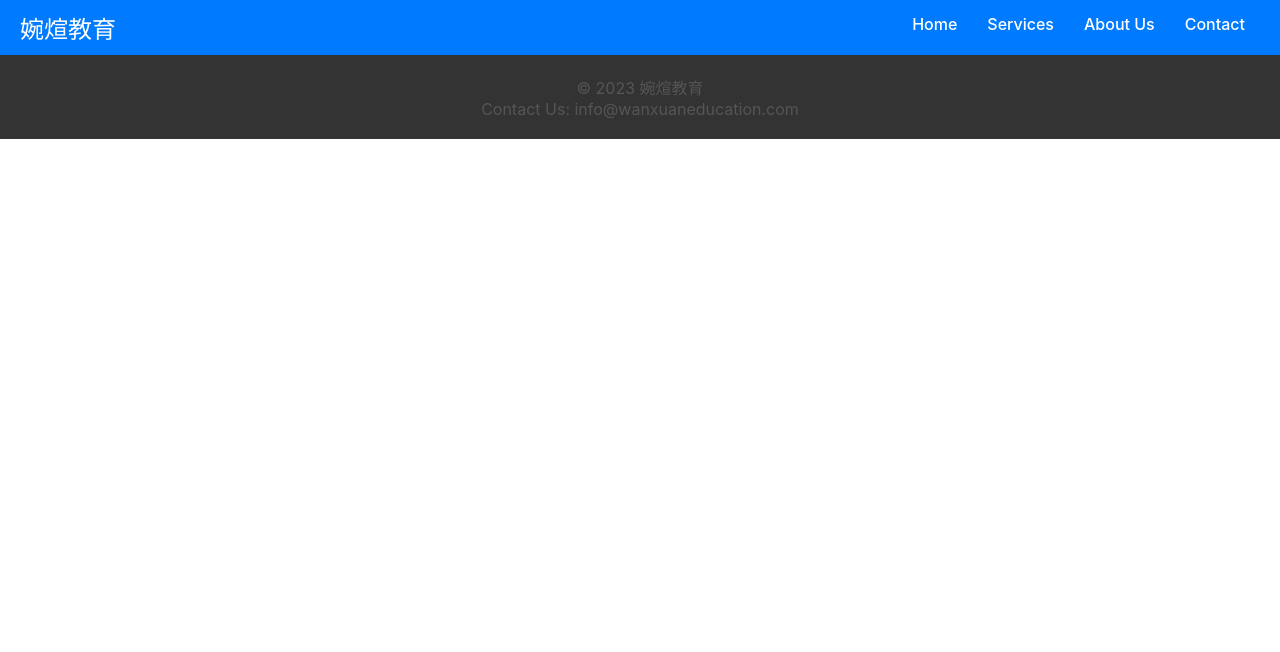
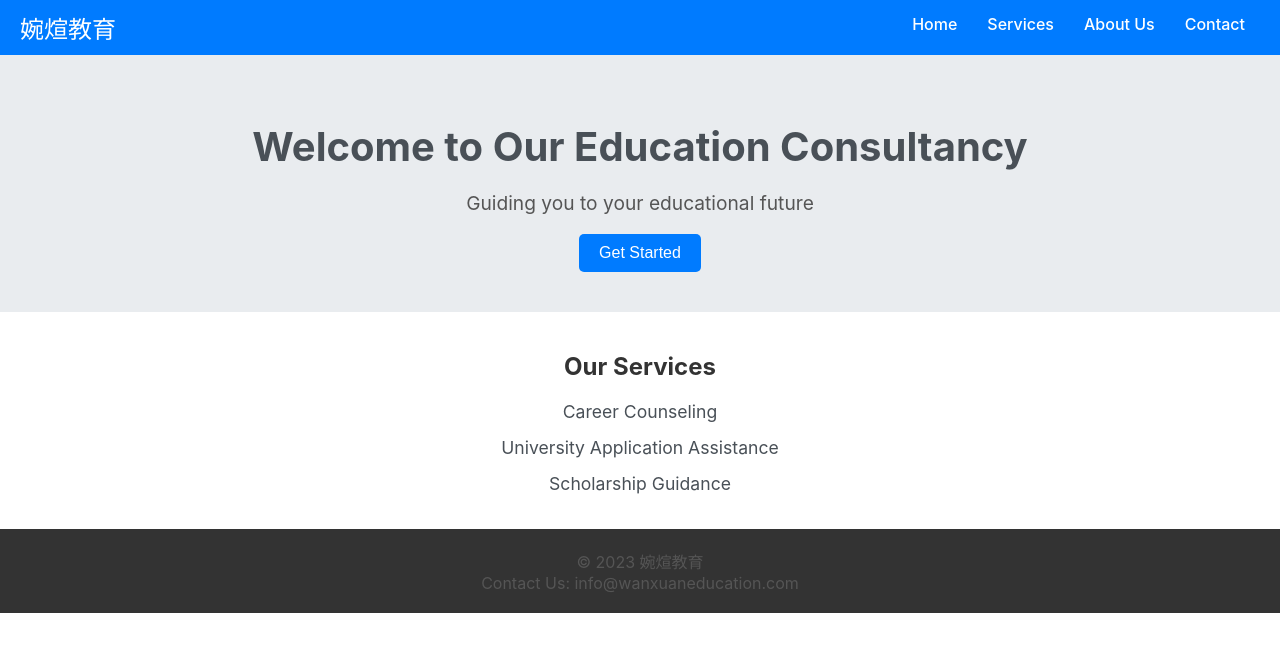
Before and after one commit to hunglun/wanxuan-website, a React (Create React App) app: page / in a window 1280 px wide. Shown: the top 652 px of the page. Built offline with nearby package versions, Linux system fonts and the light colour scheme.

Commit message:
added HeroSection and Services

```diff
--- a/src/App.css
+++ b/src/App.css
@@ -81,6 +81,55 @@ header nav a:hover {
 }
 
 
+/* Hero Section Styles */
+.hero-section {
+  text-align: center;
+  padding: 40px 20px;
+  background-color: #e9ecef; /* Light gray background */
+  color: #495057; /* Dark gray text */
+}
+
+.hero-section h1 {
+  font-size: 2.5rem;
+  margin-bottom: 20px;
+}
+
+.hero-section p {
+  font-size: 1.2rem;
+}
+
+.hero-section button {
+  padding: 10px 20px;
+  background-color: #007bff;
+  color: white;
+  border: none;
+  border-radius: 5px;
+  cursor: pointer;
+  font-size: 1rem;
+}
+
+.hero-section button:hover {
+  background-color: #0056b3;
+}
+
+/* Services Styles */
+.services {
+  background-color: #fff;
+  padding: 20px;
+  text-align: center;
+}
+
+.services h2 {
+  color: #333;
+  margin-bottom: 20px;
+}
+
+.service {
+  margin-bottom: 15px;
+  font-size: 1.1rem;
+  color: #495057;
+}
+
 /* Footer Styles */
 footer {
   background-color: #333;
--- a/src/App.js
+++ b/src/App.js
@@ -6,10 +6,14 @@ import SingaporeLocationTimeline from './components/SingaporeLocationTimeline';
 import SingaporeLocationMap from './components/SingaporeLocationMap';
 import Header from './components/Header'
 import Footer from './components/Footer'
+import Services from './components/Services'
+import HeroSection from './components/HeroSection';
 function App() {
   return (
     <div className="App">
       <Header />
+      <HeroSection />
+      <Services />
       <Footer />
       <div style={{ display: 'none' }}>
         <SingaporeLocationMap />
--- a/src/components/HeroSection.js
+++ b/src/components/HeroSection.js
@@ -0,0 +1,13 @@
+import React from 'react';
+
+function HeroSection() {
+  return (
+    <div className="hero-section">
+      <h1>Welcome to Our Education Consultancy</h1>
+      <p>Guiding you to your educational future</p>
+      <button>Get Started</button>
+    </div>
+  );
+}
+
+export default HeroSection;
--- a/src/components/Services.js
+++ b/src/components/Services.js
@@ -0,0 +1,14 @@
+import React from 'react';
+
+function Services() {
+  return (
+    <div className="services">
+      <h2>Our Services</h2>
+      <div className="service">Career Counseling</div>
+      <div className="service">University Application Assistance</div>
+      <div className="service">Scholarship Guidance</div>
+    </div>
+  );
+}
+
+export default Services;
```
